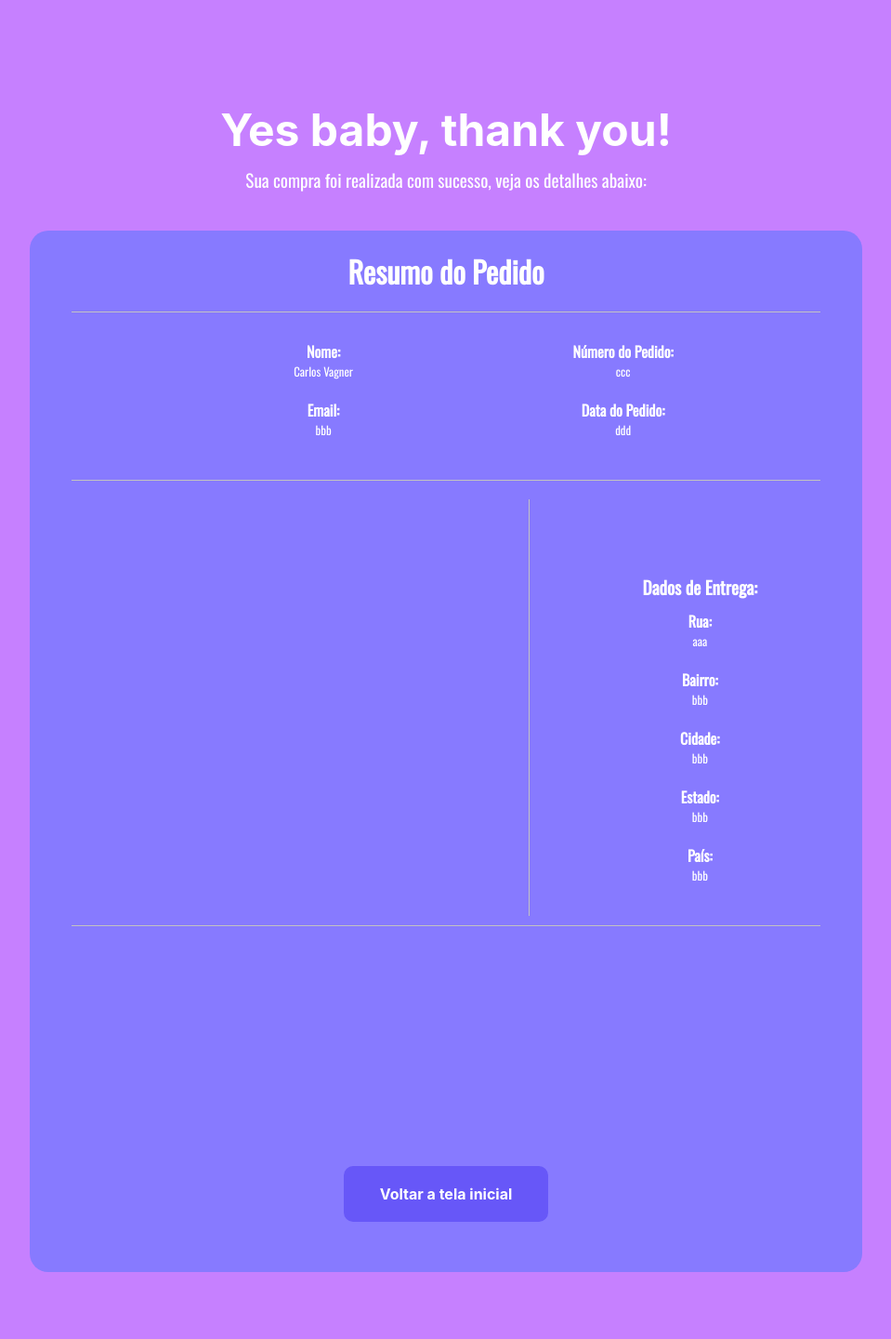
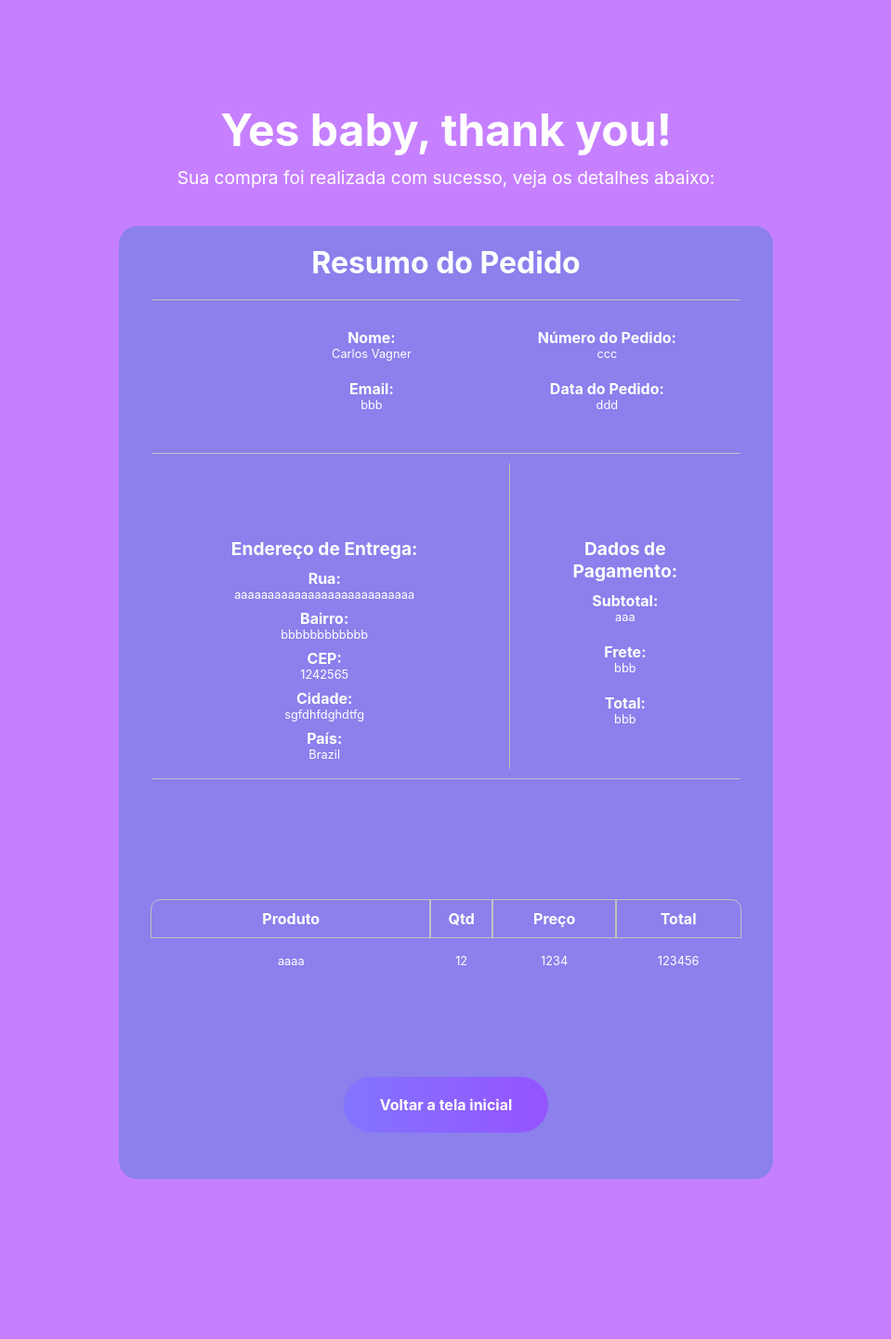
Before and after one commit to marble-zone/Lojas-brasileiranas, a PHP site: page /confirmation.html in a window 1280 px wide. Shown: the whole page at 93% size, without its empty margins (160-1119 px from the left). Run offline with PHP 8.4, Linux system fonts and the light colour scheme; some libraries are stand-ins or nearby versions.

Commit message:
Atualizando confirmation
Arrumando layout e terminando a tabela

```diff
--- a/confirmation.html
+++ b/confirmation.html
@@ -20,71 +20,104 @@
                         <strong>Nome: </strong>
                         <br>
                         <p id="nome">Carlos Vagner</p>
-                        <br> <br>
+                        <br>
 
                         <strong>Email:</strong>
                         <br>
                         <p id="email">bbb</p>
-                        <br> <br>
+                        <br>
                     </div>
                     <div>
                         <br>
                         <strong>Número do Pedido:</strong>
                         <br>
                         <p id="numpedido">ccc</p>
-                        <br> <br>
+                        <br>
 
                         <strong>Data do Pedido:</strong>
                         <br>
                         <p id="data">ddd</p>
+                        <br>
                     </div>
                 </div>
             </div>
             <hr>
             <div id="organizer">
-                <div id="products">
-                    <span class="iconify icon" data-icon="bi:box-seam" data-inline="false"></span>
-                </div>
-                <hr>
                 <div id="address">
                     <span class="iconify icon" data-icon="clarity:map-outline-alerted" data-inline="false"></span>
-                    <p>Dados de Entrega:</p>
+                    <p>Endereço de Entrega:</p>
                     <div id="address-info">
                         <strong>Rua: </strong>
                         <br>
-                        <p id="rua">aaa</p>
-                        <br> <br>
+                        <p id="rua">aaaaaaaaaaaaaaaaaaaaaaaaaaa</p>
 
                         <strong>Bairro:</strong>
                         <br>
-                        <p id="bairro">bbb</p>
-                        <br> <br>
+                        <p id="bairro">bbbbbbbbbbbb</p>
+
+                        <strong>CEP: </strong>
+                        <br>
+                        <p id="cep">1242565</p>
 
                         <strong>Cidade:</strong>
                         <br>
-                        <p id="cidade">bbb</p>
-                        <br> <br>
-
-                        <strong>Estado:</strong>
-                        <br>
-                        <p id="estado">bbb</p>
-                        <br> <br>
+                        <p id="cidade">sgfdhfdghdtfg</p>
 
                         <strong>País:</strong>
                         <br>
-                        <p id="pais">bbb</p>
+                        <p id="pais">Brazil</p>
 
                     </div>
                 </div>
+                <hr>
+                <div id="price">
+                    <span class="iconify icon" data-icon="fa-solid:money-check-alt" data-inline="false"></span>
+                    <p>Dados de Pagamento:</p>
+                    <div id="price-info">
+                        <strong>Subtotal: </strong>
+                        <br>
+                        <p id="subtotal">aaa</p>
+                        <br>
+
+                        <strong>Frete:</strong>
+                        <br>
+                        <p id="frete">bbb</p>
+                        <br>
+
+                        <strong>Total:</strong>
+                        <br>
+                        <p id="total">bbb</p>
+                        <br>
+                    </div>
+                </div>
+
             </div>
             <hr>
-            <div id="price">
+            <div id="products">
+                <span class="iconify icon" data-icon="bi:box-seam" data-inline="false"></span>
+                    <table id="products-info">
+                        <thead>
+                            <th>Produto</th>
+                            <th>Qtd</th>
+                            <th>Preço</th>
+                            <th>Total</th>
+                        </thead>
+                        <tbody>
+                            <tr>
+                                <td>aaaa</td>
+                                <td>12</td>
+                                <td>1234</td>
+                                <td>123456</td>
+                            </tr>
+                        </tbody>
+                    </table>
+            </div>
 
-            </div>
             <button id="confirm">
                 <span class="iconify return" data-icon="akar-icons:arrow-back-thick-fill" data-inline="false"></span>
                 Voltar a tela inicial
             </button>
         </div>
+
     </div>
 </body>
--- a/css/confirmation.css
+++ b/css/confirmation.css
@@ -1,8 +1,5 @@
-@import url('https://fonts.googleapis.com/css2?family=Oswald&display=swap');
-
 :root {
-    --purpleBlue: #877aff;
-    --darkpurple: #6757f8;
+    --purpleBlue: #8b80ec;
     --cinzaclaro: #c2c2c2;
   }
 
@@ -15,7 +12,7 @@
 
 #container {
     width: 100%;
-    height: 90em;
+    min-height: 90em;
     background-color:  rgb(198, 128, 255);
     display: flex;
     flex-direction: column;
@@ -42,10 +39,15 @@ p{
     color: white;
 }
 
+.icon{
+    display: block;
+    margin: auto;
+}
+
 #resumo{
-    margin: 40px 0 0 0;
-    width: 70%;
-    height: 70em;
+    margin: 40px 0 120px 0;
+    width: 55%;
+    min-height: 62em;
     background-color: var(--purpleBlue);
     border-radius: 20px;
 }
@@ -55,13 +57,7 @@ p{
     margin-bottom: 20px;
     text-align: center;
     font-size: 2em;
-    font-family: 'Oswald', sans-serif;
 }
-
-#resumo strong,p{
-    font-family: 'Oswald', sans-serif;
-}
-
 
 #resumo > hr{
     width: 90%;
@@ -75,7 +71,7 @@ p{
 #pedido{
     margin: 0 auto;
     width: 90%;
-    height: 10em;
+    min-height: 9em;
     display: flex;
     flex-direction: row;
 }
@@ -86,7 +82,7 @@ p{
 
 #info{
     width: 80%;
-    height: 10em;
+    min-height: 9em;
     margin-left: 30px;
     color: white;
     display: flex;
@@ -98,52 +94,35 @@ p{
 #info div{
     width: 50%;
     text-align: center;
-
 }
 
 #info div > p{
     margin: 0;
     font-size: 0.8em;
-    display: inline-block;
+    word-wrap: break-word;
+}
+
+#organizer{
+    margin: 10px auto 0 auto;
+    width: 90%;
+    display: flex;
+    flex-direction: row;
+    justify-content: space-between;
 }
 
 
-#organizer{
-    margin-top: 20px;
-    width: 100%;
-    display: flex;
-    flex-direction: row;
-    justify-content: space-between;
-
-}
-
-.icon{
-    display: block;
-    margin: auto;
-}
-
-
-#products{
-    margin-left:2%;
-    width: 55%;
-    height: 28em;
-
-}
-
 #organizer > hr{
     width: 1px;
-    height: 28em;
+    min-height: 20em;
     border: none;
     color: var(--cinzaclaro); /* old IE */
     background-color:var(--cinzaclaro); /* Modern Browsers */
 }
 
-
 #address{
     margin-right:2%;
-    width: 35%;
-    height: 28em;
-    /*border: 1px solid black;*/
+    width: 60%;
+    min-height: 20em;
 }
 
 #address > p{
@@ -152,7 +131,6 @@ p{
    font-weight: bold;
    color: white;
    text-align: center;
-   /*border: 1px solid black;*/
 }
 
 #address-info{
@@ -160,34 +138,107 @@ p{
     width: 90%;
     color: white;
     text-align: center;
-    /*border: 1px solid black;*/
-
 }
 
 #address-info > p{
-    margin: 0;
+    margin: 0 0 8px 0;
     font-size: 0.8em;
-    display: inline-block;
+    word-wrap: break-word;
 }
 
 #price{
     margin: 0 auto;
+    width: 40%;
+    min-height: 20em;
+}
+
+#price > p{
+    width: 80%;
+    margin: 0 auto 10px auto;
+    font-weight: bold;
+    color: white;
+    text-align: center;
+ }
+
+ #price-info{
+    margin: 0 auto;
+    width: 90%;
+    color: white;
+    text-align: center;
+}
+
+#price-info > p{
+    margin: 0;
+    font-size: 0.8em;
+    word-wrap: break-word;
+}
+
+#products{
+    margin: 0 auto;
     margin-top: 30px;
-    width: 95%;
-    height: 13em;
+    width: 90%;
+    min-height: 15em;
+}
+
+#products-info{
+    margin: 20px auto 0 auto;
+    width: 100%;
+    border-spacing: 0px;
+    border-collapse: collapse;
+    table-layout: fixed;
+    border-radius: 10px 10px 0 0;
+}
+
+#products-info th{
+    height: 40px;
+    text-align: center;
+    font-weight: bold;
+    color: white;
+    outline: 1px solid var(--cinzaclaro);
+}
+
+#products-info th:first-child{
+    border-radius: 10px 0 0 0;
+}
+
+#products-info th:last-child{
+    border-radius: 0 10px 0 0;
+}
+
+#products-info td{
+    height: 50px;
+    text-align: center;
+    color: white;
+    font-size: 0.8em;
+    word-wrap: break-word;
+}
+
+#products-info th:nth-child(1) {
+    width: 45%;
+}
+
+#products-info th:nth-child(2) {
+    width: 10%;
+}
+
+#products-info th:nth-child(3) {
+    width: 20%;
+}
+
+#products-info th:nth-child(4) {
+    width: 20%;
 }
 
 #confirm{
-    margin: 0 auto;
-    margin-top: 20px;
+    margin: 50px auto 50px auto;
     display: block;
     width: 220px;
     height: 60px;
-    border-radius: 10px;
+    border-radius: 50px;
     font-weight: bold;
     color: white;
-    background-color: var(--darkpurple);
-    border: 3px solid transparent;
+    background: linear-gradient(to right,#8375ff, #9553ff);
+    border: 0;
     font-size: 1em;
     cursor: pointer;
 }
@@ -199,12 +250,10 @@ p{
 }
 
 #confirm:hover{
-    background-color: white;
-    background-clip: border-box;
-    color: var(--darkpurple);
-    border: 3px solid var(--darkpurple);
+    background: linear-gradient(to left, #bf75ff, #8d53ff);;
+    color: white;
 }
 
 #confirm:hover > .return{
-    color: var(--darkpurple);
+    color: white;
 }
```
